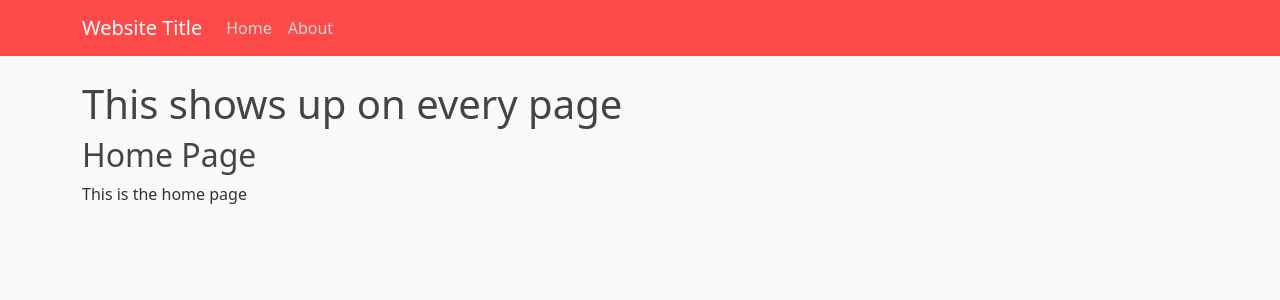
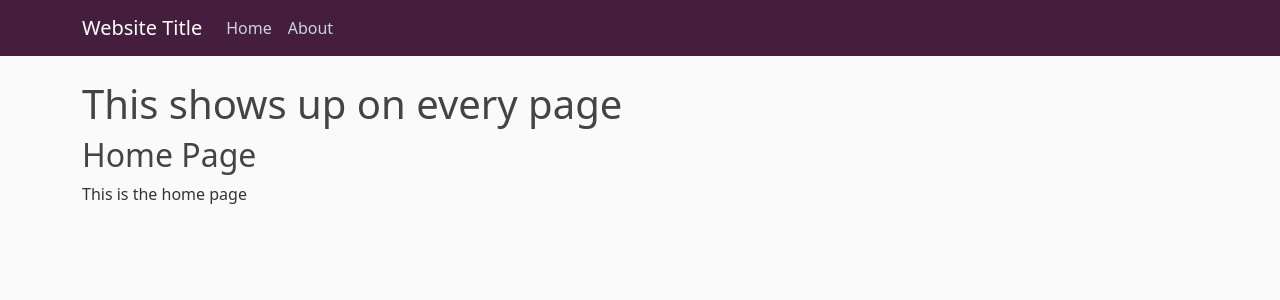
Before and after one commit to KalemS/pythonAnywhereDemo, a Flask app: page / in a window 1280 px wide. Shown: the top 300 px of the page. Run offline with Flask 3, Linux system fonts and the light colour scheme.

Commit message:
color change again

```diff
--- a/static/main.css
+++ b/static/main.css
@@ -9,7 +9,7 @@ h1, h2, h3, h4, h5, h6 {
 }
 
 .bg-steel {
-  background-color: #fe4a49;
+  background-color: #451e3e;
 }
 
 .site-header .navbar-nav .nav-link {
```
